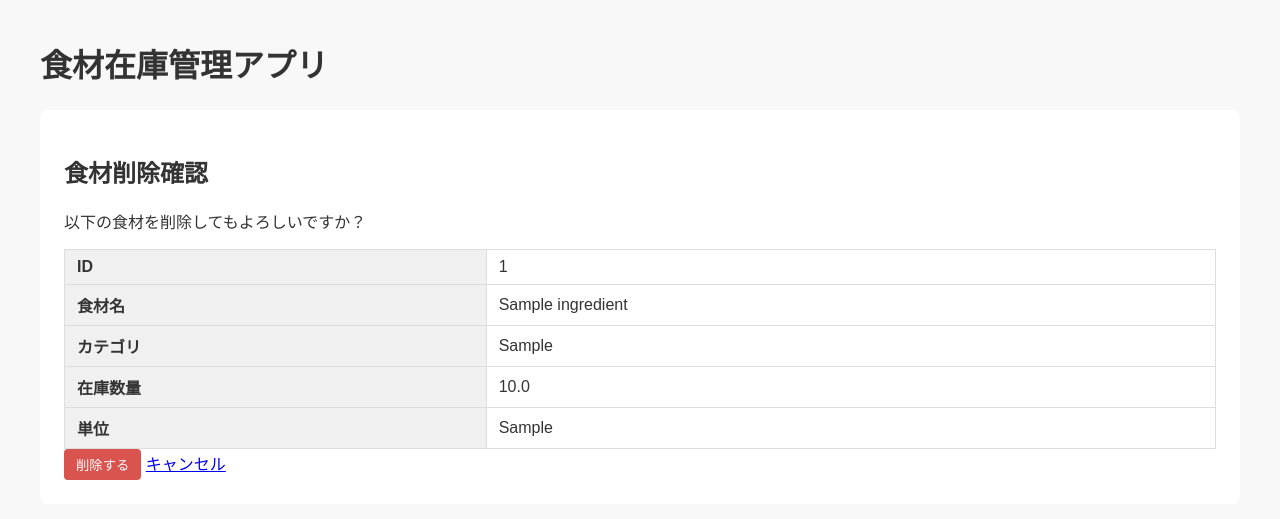
After one commit to yuzuan419656/food-stock-app, a FastAPI app: page /ingredients/1/delete in a window 1280 px wide. The commit adds this page. Shown: the top 519 px of the page. Run offline with FastAPI, Linux system fonts and the light colour scheme; tables that the repository leaves empty hold one stand-in row (values such as "Sample post").

Commit message:
Add ingredient delete page

```diff
--- a/app/static/css/style.css
+++ b/app/static/css/style.css
@@ -59,3 +59,14 @@ button {
     color: red;
     font-weight: bold;
 }
+
+.danger-button {
+    background-color: #d9534f;
+    color: white;
+    border: none;
+    border-radius: 4px;
+}
+
+.danger-button:hover {
+    background-color: #c9302c;
+}
--- /dev/null
+++ b/app/templates/ingredients/delete.html
@@ -0,0 +1,43 @@
+{% extends "base.html" %}
+
+{% block content %}
+<section>
+    <h2>食材削除確認</h2>
+
+    <p>以下の食材を削除してもよろしいですか？</p>
+
+    <table>
+        <tr>
+            <th>ID</th>
+            <td>{{ ingredient.id }}</td>
+        </tr>
+        <tr>
+            <th>食材名</th>
+            <td>{{ ingredient.name }}</td>
+        </tr>
+        <tr>
+            <th>カテゴリ</th>
+            <td>{{ ingredient.category or "-" }}</td>
+        </tr>
+        <tr>
+            <th>在庫数量</th>
+            <td>
+                {% if ingredient.inventories %}
+                    {{ ingredient.inventories[0].quantity }}
+                {% else %}
+                    0
+                {% endif %}
+            </td>
+        </tr>
+        <tr>
+            <th>単位</th>
+            <td>{{ ingredient.default_unit or "-" }}</td>
+        </tr>
+    </table>
+
+    <form action="/ingredients/{{ ingredient.id }}/delete" method="post">
+        <button type="submit" class="danger-button">削除する</button>
+        <a href="/">キャンセル</a>
+    </form>
+</section>
+{% endblock %}
```
Also changed, not shown: app/routers/ingredients.py (+31 -0 lines).
